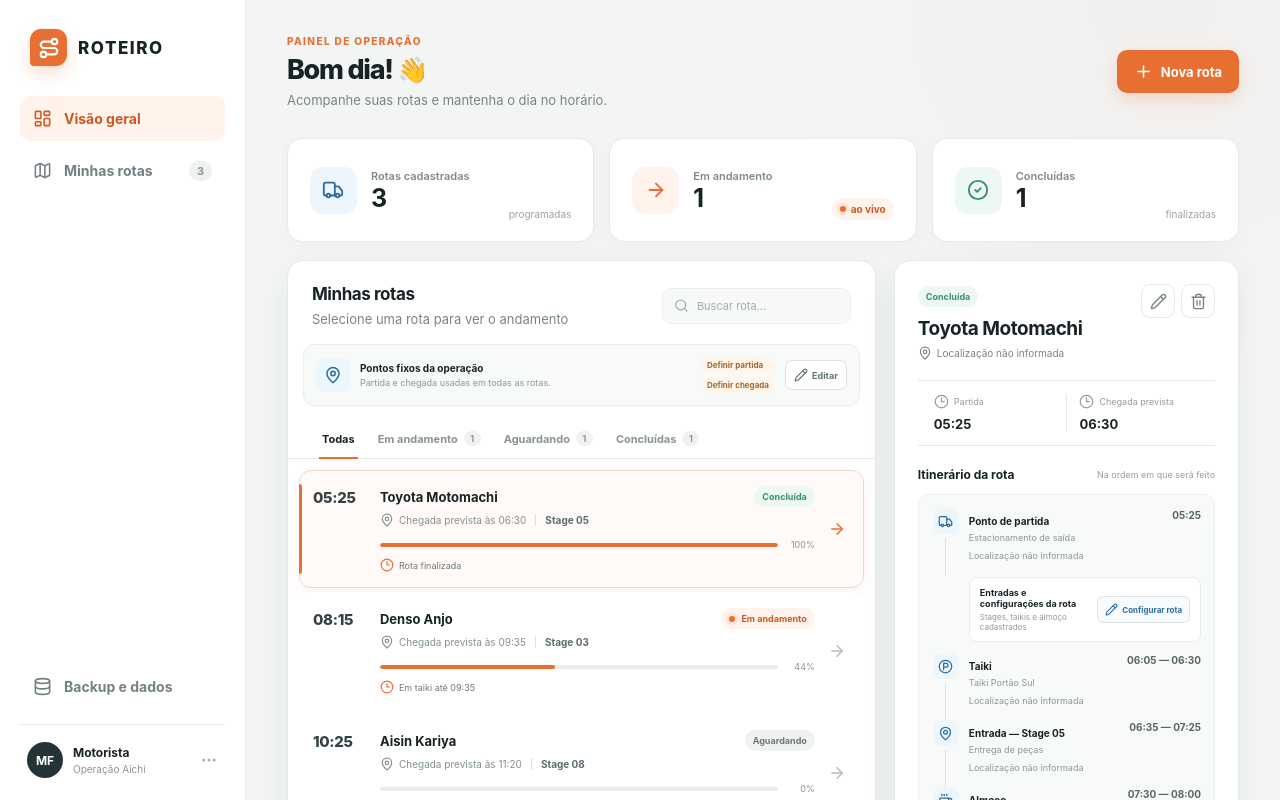
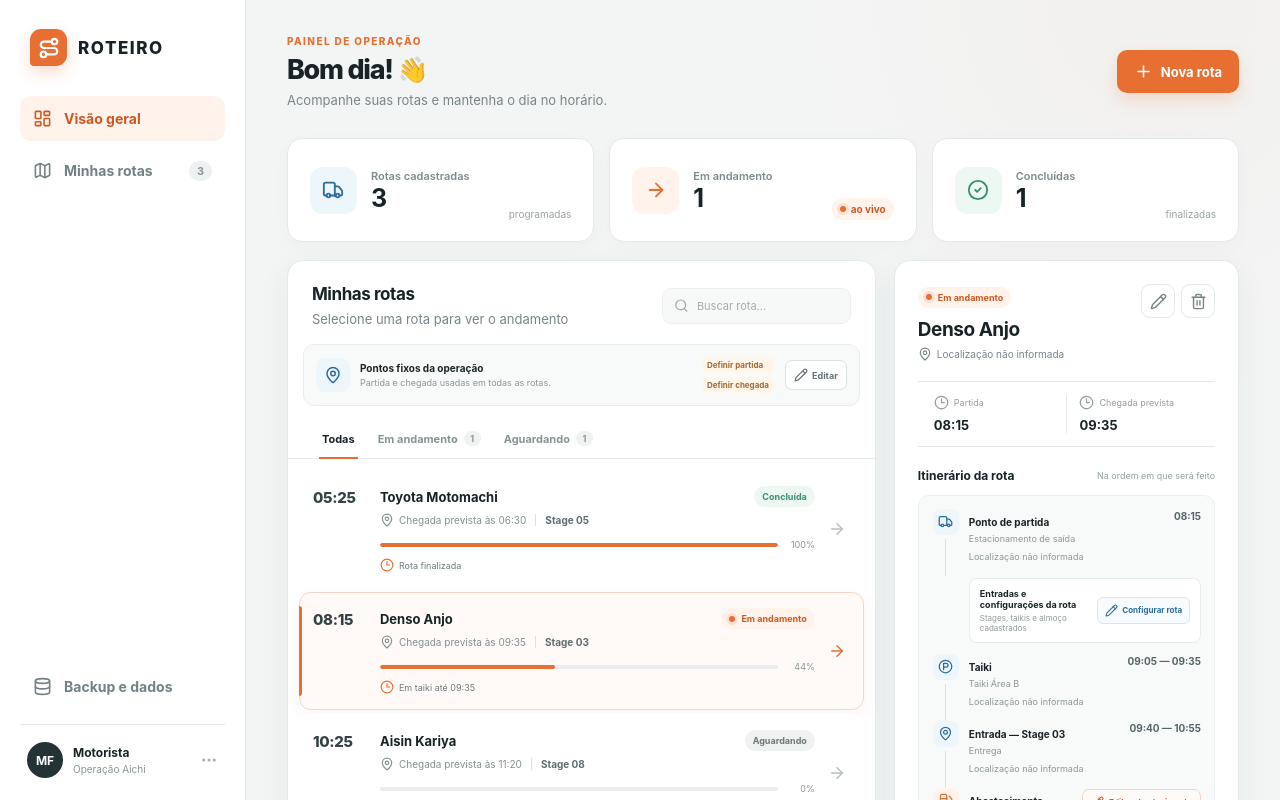
Before and after one commit to j4mb0re2/truck-bin, a Next.js app: page / in a window 1280 px wide. Shown: the top 800 px of the page. Built offline with nearby package versions, Linux system fonts and the light colour scheme.

Commit message:
refactor: remover filtro de concluídas

```diff
--- a/app/route-dashboard.tsx
+++ b/app/route-dashboard.tsx
@@ -59,7 +59,7 @@ type TruckRoute = {
 };
 
 type RouteStatus = "active" | "waiting" | "done";
-type FilterStatus = "all" | RouteStatus;
+type FilterStatus = "all" | Exclude<RouteStatus, "done">;
 
 const STORAGE_KEY = "roteiro-truck-routes-v1";
 const FIXED_POINTS_KEY = "roteiro-truck-fixed-points-v1";
@@ -390,7 +390,11 @@ export function RouteDashboard() {
     const hydrationFrame = window.requestAnimationFrame(() => {
       setRoutes(initial);
       setFixedPoints(initialPoints);
-      setSelectedId(initial[0]?.id ?? "");
+      setSelectedId(
+        initial.find((route) => getStatus(route, currentMinutes) === "active")?.id ??
+          initial[0]?.id ??
+          ""
+      );
       setReady(true);
     });
     const timer = window.setInterval(updateClock, 60_000);
@@ -724,8 +728,7 @@ export function RouteDashboard() {
               {([
                 ["all", "Todas"],
                 ["active", "Em andamento"],
-                ["waiting", "Aguardando"],
-                ["done", "Concluídas"]
+                ["waiting", "Aguardando"]
               ] as [FilterStatus, string][]).map(([value, label]) => (
                 <button
                   type="button"
```
